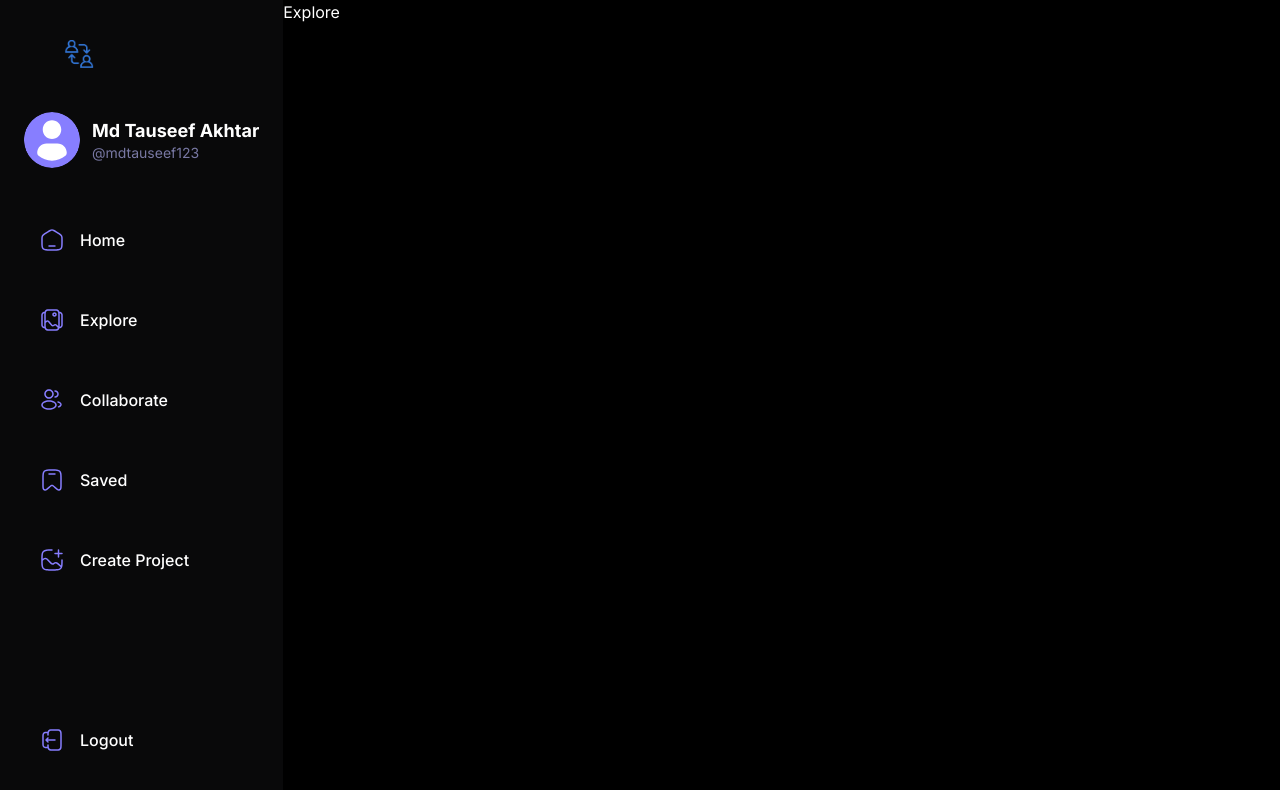
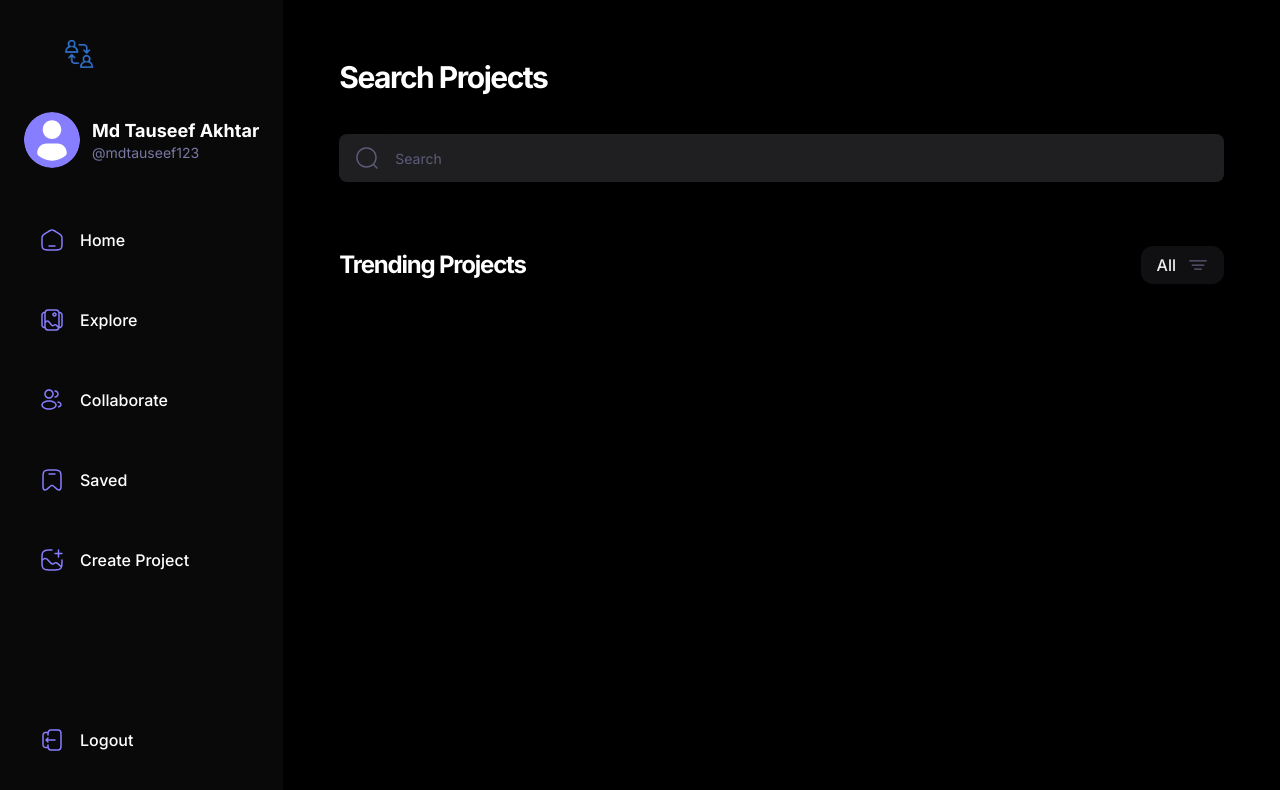
Before and after one commit to codinggita/dev_collab, a React (Vite) app: page /explore in a window 1280 px wide. Shown: the top 790 px of the page. Built offline with nearby package versions, Linux system fonts and the light colour scheme.

Commit message:
Added the static Explore page

```diff
--- a/package.json
+++ b/package.json
@@ -12,6 +12,7 @@
   "dependencies": {
     "@hookform/resolvers": "^3.3.4",
     "@radix-ui/react-label": "^2.0.2",
+    "@radix-ui/react-radio-group": "^1.1.3",
     "@radix-ui/react-slot": "^1.0.2",
     "class-variance-authority": "^0.7.0",
     "clsx": "^2.1.0",
--- a/src/_root/pages/Explore.tsx
+++ b/src/_root/pages/Explore.tsx
@@ -1,6 +1,48 @@
+import { Input } from "@/components/ui/input"
+import { useState } from "react";
+
+
 const Explore = () => {
+  const [ searchValue, setSearchValue ] = useState("");
   return (
-    <div>Explore</div>
+    <div className="explore-container">
+      <div className="explore-inner_container">
+        <h2 className="h3-bold md:h2-bold w-full">Search Projects</h2>
+        <div className="flex gap-1 px-4 w-full rounded-lg bg-dark-4">
+          <img
+            src="/assets/icons/search.svg"
+            width={24}
+            height={24}
+            alt=""
+          />
+          <Input
+            type="text"
+            placeholder="Search"
+            className="explore-search"
+            value={searchValue}
+            onChange={(e) => setSearchValue(e.target.value)}
+          />
+        </div>
+      </div>
+
+      <div className="flex-between w-full max-w-5xl mt-16 mb-7">
+        <h3 className="body-bold md:h3-bold">Trending Projects</h3>
+
+        <div className="flex-center gap-3 bg-dark-3 rounded-xl px-4 py-2 cursor-pointer">
+          <p className="small-medium md:base-medium text-light-2">All</p>
+          <img
+            src="/assets/icons/filter.svg"
+            alt="filter"
+            width={20}
+            height={20}
+          />
+        </div>
+      </div>
+
+      <div className="flex flex-wrap gap-9 w-full max-w-5xl">
+
+      </div>
+    </div>
   )
 }
 
--- a/src/components/forms/PostForm.tsx
+++ b/src/components/forms/PostForm.tsx
@@ -7,7 +7,9 @@ import { Input } from "@/components/ui/input"
 import { Textarea } from "../ui/textarea"
 import { FormValidation } from "@/lib/validation"
 import FileUploader from "../shared/FileUploader"
-
+import { RadioGroup, RadioGroupItem } from "@/components/ui/radio-group"
+import { Label } from "../ui/label"
+import { Radio } from "lucide-react"
 
 const PostForm = () => {
     // Defining the form
@@ -16,6 +18,7 @@ const PostForm = () => {
         defaultValues: {
             projectTitle: "",
             projectContent: "",
+            scope: ""
         },
     })
     // Defining the submit handler
@@ -67,6 +70,19 @@ const PostForm = () => {
             </FormItem>
           )}
         />
+        <FormField
+          control={form.control}
+          name="scope"
+          render={({ field }) => (
+            <FormItem>
+              <FormLabel className="shad-form_label">Select Visibility</FormLabel>
+              <FormControl>
+                <Input type="text" className="shad-input" {...field}/>
+              </FormControl>
+              <FormMessage className="shad-form_message" />
+            </FormItem>
+          )}
+        />
         <div className="flex gap-4 items-center justify-end">
             <Button type="button" className="shad-button_dark_4">Cancel</Button>
             <Button
--- /dev/null
+++ b/src/components/ui/radio-group.tsx
@@ -0,0 +1,44 @@
+"use client"
+
+import * as React from "react"
+import * as RadioGroupPrimitive from "@radix-ui/react-radio-group"
+import { Circle } from "lucide-react"
+
+import { cn } from "@/lib/utils"
+
+const RadioGroup = React.forwardRef<
+  React.ElementRef<typeof RadioGroupPrimitive.Root>,
+  React.ComponentPropsWithoutRef<typeof RadioGroupPrimitive.Root>
+>(({ className, ...props }, ref) => {
+  return (
+    <RadioGroupPrimitive.Root
+      className={cn("grid gap-2", className)}
+      {...props}
+      ref={ref}
+    />
+  )
+})
+RadioGroup.displayName = RadioGroupPrimitive.Root.displayName
+
+const RadioGroupItem = React.forwardRef<
+  React.ElementRef<typeof RadioGroupPrimitive.Item>,
+  React.ComponentPropsWithoutRef<typeof RadioGroupPrimitive.Item>
+>(({ className, ...props }, ref) => {
+  return (
+    <RadioGroupPrimitive.Item
+      ref={ref}
+      className={cn(
+        "aspect-square h-4 w-4 rounded-full border border-primary text-primary ring-offset-background focus:outline-none focus-visible:ring-2 focus-visible:ring-ring focus-visible:ring-offset-2 disabled:cursor-not-allowed disabled:opacity-50",
+        className
+      )}
+      {...props}
+    >
+      <RadioGroupPrimitive.Indicator className="flex items-center justify-center">
+        <Circle className="h-2.5 w-2.5 fill-current text-current" />
+      </RadioGroupPrimitive.Indicator>
+    </RadioGroupPrimitive.Item>
+  )
+})
+RadioGroupItem.displayName = RadioGroupPrimitive.Item.displayName
+
+export { RadioGroup, RadioGroupItem }
--- a/src/lib/validation/index.ts
+++ b/src/lib/validation/index.ts
@@ -16,7 +16,8 @@ export const SigninValidation = z.object({
 
 //Basically it is the schema or the structure of the sign-in form
 export const FormValidation = z.object({
-    projectTitle: z.string().email(),
-    projectContent: z.string().min(10).max(2250),
+    projectTitle: z.string().min(8, {message: 'Title must be at least 8 characters'}),
+    projectContent: z.string().min(20, {message: 'Content must be at least 20 characters'}).max(2250),
     file: z.custom<File[]>(),
+    scope: z.string().min(8).max(20),
 })
```
Also changed, not shown: 1 other file (tests, documents, lock files or other folders).
